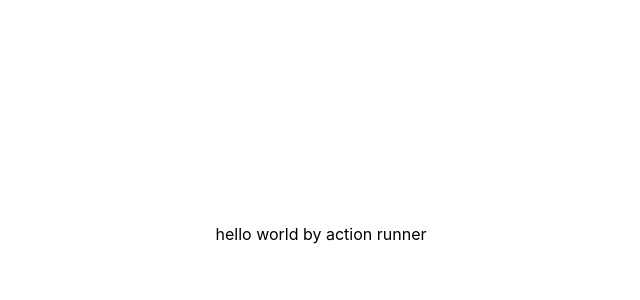
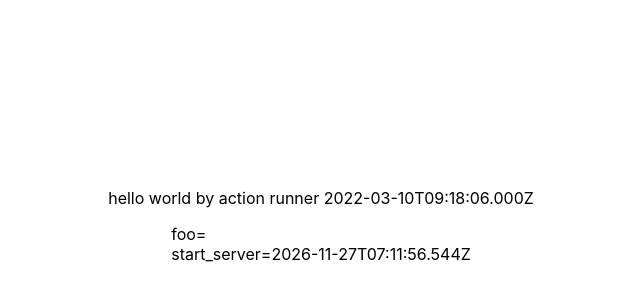
Before and after one commit to cloverink/sample-vercel, a Next.js app: page / in a window 1280 px wide. Shown: the part 166-466 px from the top of the page, without its empty margins (319-959 px from the left). Built offline with nearby package versions, Linux system fonts and the light colour scheme.

Commit message:
test(env): test calling env from config

```diff
--- a/next.config.js
+++ b/next.config.js
@@ -1,6 +1,10 @@
 /** @type {import('next').NextConfig} */
 const nextConfig = {
   reactStrictMode: true,
+  env: {
+    foo: process.env.FOO,
+    start_server: new Date().toISOString()
+  }
 }
 
 module.exports = nextConfig
--- a/pages/index.js
+++ b/pages/index.js
@@ -3,16 +3,16 @@ import Image from 'next/image'
 import styles from '../styles/Home.module.css'
 
 export default function Home() {
+
   return (
     <div className={styles.container}>
-      <Head>
-        <title>Create Next App</title>
-        <meta name="description" content="Generated by create next app" />
-        <link rel="icon" href="/favicon.ico" />
-      </Head>
-
       <main className={styles.main}>
-        hello world by action runner
+        hello world by action runner {new Date().toISOString()}
+        <p>
+          foo={process.env.foo}
+          <br />
+          start_server={process.env.start_server}
+        </p>
       </main>
     </div>
   )
```
Also changed, not shown: 1 other file (tests, documents, lock files or other folders).
